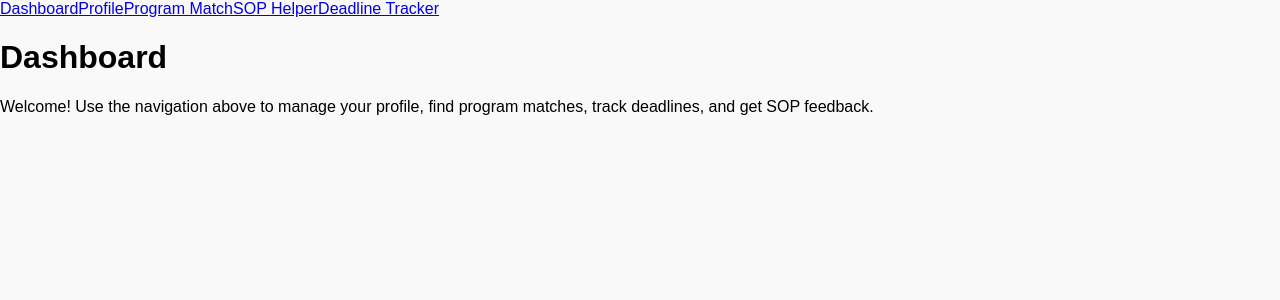
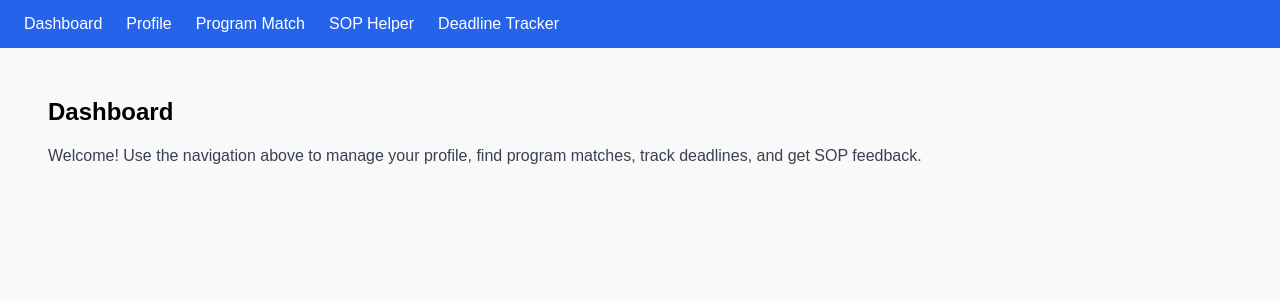
Before and after one commit to MagretAdekunle/GraduateApplicationTracker, a Next.js app in the folder frontend/: page /dashboard in a window 1280 px wide. Shown: the top 300 px of the page. Built offline with nearby package versions, Linux system fonts and the light colour scheme.

Commit message:
installed all needed dependencies

```diff
--- a/frontend/package.json
+++ b/frontend/package.json
@@ -18,5 +18,10 @@
     "next": "^15.5.0",
     "react": "^19.1.1",
     "react-dom": "^19.1.1"
+  },
+  "devDependencies": {
+    "autoprefixer": "^10.4.21",
+    "postcss": "^8.5.6",
+    "tailwindcss": "^3.4.17"
   }
 }
--- /dev/null
+++ b/frontend/postcss.config.js
@@ -0,0 +1,6 @@
+module.exports = {
+  plugins: {
+    tailwindcss: {},
+    autoprefixer: {},
+  },
+}
--- a/frontend/styles/globals.css
+++ b/frontend/styles/globals.css
@@ -1,4 +1,8 @@
 /* frontend/styles/globals.css */
+@tailwind base;
+@tailwind components;
+@tailwind utilities;
+
 body {
   margin: 0;
   font-family: Arial, sans-serif;
--- /dev/null
+++ b/frontend/tailwind.config.js
@@ -0,0 +1,11 @@
+/** @type {import('tailwindcss').Config} */
+module.exports = {
+  content: [
+    './pages/**/*.{js,ts,jsx,tsx,mdx}',
+    './components/**/*.{js,ts,jsx,tsx,mdx}',
+  ],
+  theme: {
+    extend: {},
+  },
+  plugins: [],
+}
```
Also changed, not shown: 1 other file (tests, documents, lock files or other folders).
